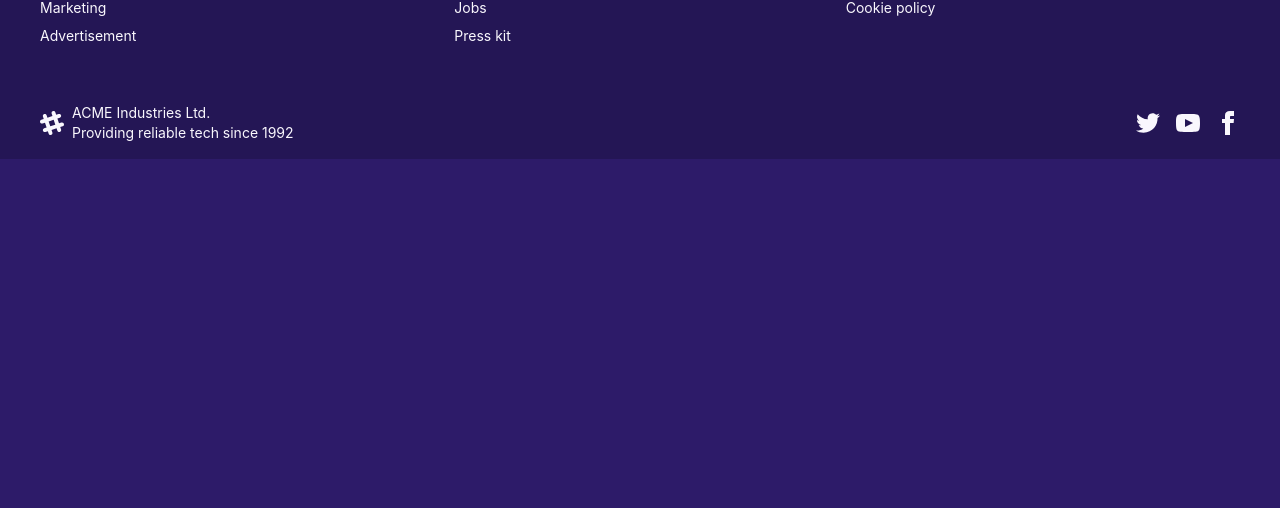
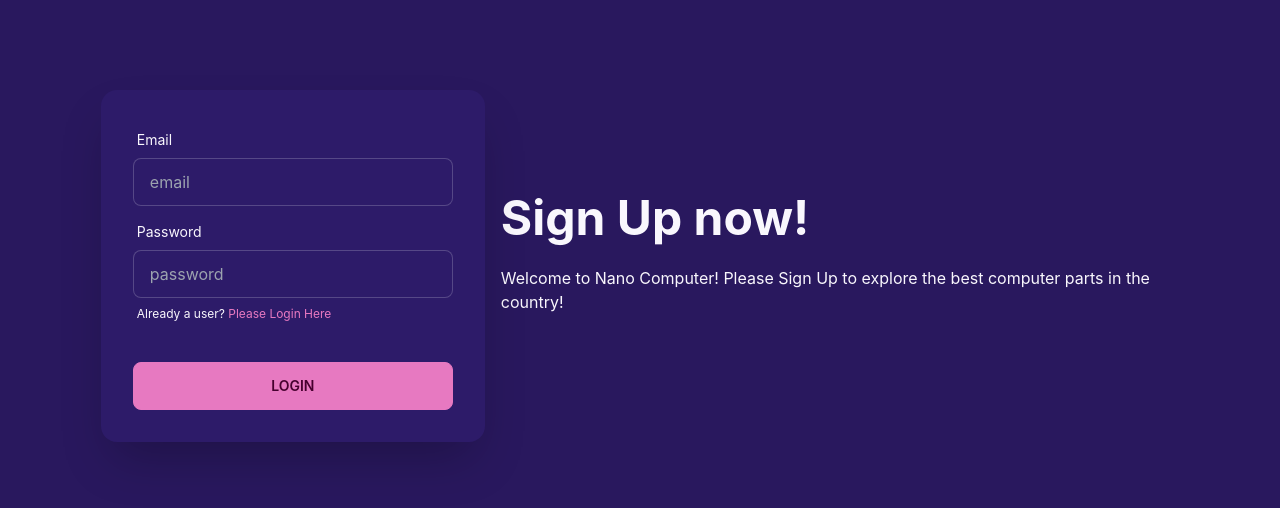
Before and after one commit to abdulawalemon1/nano-computers-client-side, a React (Create React App) app: page /signup in a window 1280 px wide. Shown: the part 198-706 px from the top of the page. Built offline with nearby package versions, Linux system fonts and the light colour scheme.

Commit message:
login and sign up page added

```diff
--- a/src/App.js
+++ b/src/App.js
@@ -1,9 +1,11 @@
 import { Route, Routes } from 'react-router-dom';
 import './App.css';
 import Home from './Pages/Home/Home';
+import Login from './Pages/Login/Login';
 import Purchase from './Pages/Purchase/Purchase';
 import Footer from './Pages/Shared/Footer';
 import Navbar from './Pages/Shared/Navbar';
+import SignUp from './Pages/SignUp/SignUp';
 
 function App() {
   return (
@@ -16,7 +18,8 @@
         <Route path='/dashboard' element={<Purchase />}></Route>
         <Route path='/blogs' element={<Purchase />}></Route>
         <Route path='/portfolio' element={<Purchase />}></Route>
-        <Route path='/login' element={<Purchase />}></Route>
+        <Route path='/login' element={<Login />}></Route>
+        <Route path='/signup' element={<SignUp />}></Route>
         <Route path='*' element={<Purchase />}></Route>
       </Routes>
       <Footer></Footer>
--- a/src/Pages/Home/Banner.js
+++ b/src/Pages/Home/Banner.js
@@ -2,7 +2,7 @@
 
 const Banner = () => {
     return (
-        <div class="hero min-h-screen bg-base-200 px-12">
+        <div class="hero min-h-screen bg-base-100">
             <div class="hero-content flex-col lg:flex-row">
                 <img src="https://api.lorem.space/image/movie?w=260&h=400" class="max-w-sm rounded-lg shadow-2xl" />
                 <div>
--- a/src/Pages/Home/Home.js
+++ b/src/Pages/Home/Home.js
@@ -6,10 +6,10 @@
 
 const Home = () => {
     return (
-        <div>
+        <div className='px-12'>
             <Banner></Banner>
+            <Products></Products>
             <BusinessSummary></BusinessSummary>
-            <Products></Products>
         </div>
     );
 };
--- a/src/Pages/Home/Product.js
+++ b/src/Pages/Home/Product.js
@@ -1,10 +1,14 @@
 import React from 'react';
+import { useNavigate } from 'react-router-dom';
 
 const Product = ({ product }) => {
     const { img, name, price, availableQuantity, minimumOrderQuantity, description } = product;
-
+    const navigate = useNavigate();
+    const handlePurchase = () => {
+        navigate('/purchase');
+    }
     return (
-        <div class="card w-96 bg-violet-900	 shadow-xl mb-10">
+        <div class="card lg:w-max-lg bg-violet-900	 shadow-xl mb-10">
             <figure><img src="https://api.lorem.space/image/shoes?w=400&h=225" alt="Shoes" /></figure>
             <div class="card-body">
                 <h2 class="card-title">{name}</h2>
@@ -13,7 +17,7 @@
                 <h2 class="card-title">Minimum Order Quantity: {minimumOrderQuantity}</h2>
                 <p>{description}</p>
                 <div class="card-actions justify-end">
-                    <button class="btn btn-primary">Buy Now</button>
+                    <button onClick={handlePurchase} class="btn btn-primary">Buy Now</button>
                 </div>
             </div>
         </div>
--- a/src/Pages/Home/Products.js
+++ b/src/Pages/Home/Products.js
@@ -10,8 +10,8 @@
     }, [])
     return (
         <div>
-            <h2>Products: {products.length}</h2>
-            <div className='px-12 grid grid-cols-1 md:grid-cols-2 lg:grid-cols-3'>
+            <h2 className='text-4xl font-bold font-serif text-center mb-7'>Inventory</h2>
+            <div className='grid gird-cols-1 lg:grid-cols-3 gap-4'>
                 {
                     products.slice(0, 6).map(product => <Product
                         key={product._id}
--- /dev/null
+++ b/src/Pages/Login/Login.js
@@ -0,0 +1,39 @@
+import React from 'react';
+import { Link } from 'react-router-dom';
+
+const Login = () => {
+    return (
+        <div class="hero min-h-screen bg-base-200">
+            <div class="hero-content flex-col lg:flex-row-reverse">
+                <div class="text-center lg:text-left">
+                    <h1 class="text-5xl font-bold">Login now!</h1>
+                    <p class="py-6">Welcome back! Please Login to explore Nano Computer and purchase your most wanted Computer parts.</p>
+                </div>
+                <div class="card flex-shrink-0 w-full max-w-sm shadow-2xl bg-base-100">
+                    <div class="card-body">
+                        <div class="form-control">
+                            <label class="label">
+                                <span class="label-text">Email</span>
+                            </label>
+                            <input type="text" placeholder="email" class="input input-bordered" />
+                        </div>
+                        <div class="form-control">
+                            <label class="label">
+                                <span class="label-text">Password</span>
+                            </label>
+                            <input type="text" placeholder="password" class="input input-bordered" />
+                            <label class="label">
+                                <p class="label-text-alt link link-hover">New to Nano Computers? <Link className='text-primary' to="/signup">Please Register Here</Link></p>
+                            </label>
+                        </div>
+                        <div class="form-control mt-6">
+                            <button class="btn btn-primary">Login</button>
+                        </div>
+                    </div>
+                </div>
+            </div>
+        </div>
+    );
+};
+
+export default Login;
--- a/src/Pages/Shared/Navbar.js
+++ b/src/Pages/Shared/Navbar.js
@@ -11,7 +11,7 @@
         <li><Link to='/login'>Login</Link></li>
     </>
     return (
-        <div class="navbar bg-base-100">
+        <div class="navbar bg-base-100 ">
             <div class="navbar-start">
                 <div class="dropdown">
                     <label tabindex="0" class="btn btn-ghost lg:hidden">
--- /dev/null
+++ b/src/Pages/SignUp/SignUp.js
@@ -0,0 +1,41 @@
+import React from 'react';
+import { Link } from 'react-router-dom';
+
+const SignUp = () => {
+    return (
+        <div>
+            <div class="hero min-h-screen bg-base-200">
+                <div class="hero-content flex-col lg:flex-row-reverse">
+                    <div class="text-center lg:text-left">
+                        <h1 class="text-5xl font-bold">Sign Up now!</h1>
+                        <p class="py-6">Welcome to Nano Computer! Please Sign Up to explore the best computer parts in the country!</p>
+                    </div>
+                    <div class="card flex-shrink-0 w-full max-w-sm shadow-2xl bg-base-100">
+                        <div class="card-body">
+                            <div class="form-control">
+                                <label class="label">
+                                    <span class="label-text">Email</span>
+                                </label>
+                                <input type="text" placeholder="email" class="input input-bordered" />
+                            </div>
+                            <div class="form-control">
+                                <label class="label">
+                                    <span class="label-text">Password</span>
+                                </label>
+                                <input type="text" placeholder="password" class="input input-bordered" />
+                                <label class="label">
+                                    <p class="label-text-alt link link-hover">Already a user? <Link className='text-primary' to="/login">Please Login Here</Link></p>
+                                </label>
+                            </div>
+                            <div class="form-control mt-6">
+                                <button class="btn btn-primary">Login</button>
+                            </div>
+                        </div>
+                    </div>
+                </div>
+            </div>
+        </div>
+    );
+};
+
+export default SignUp;
```
